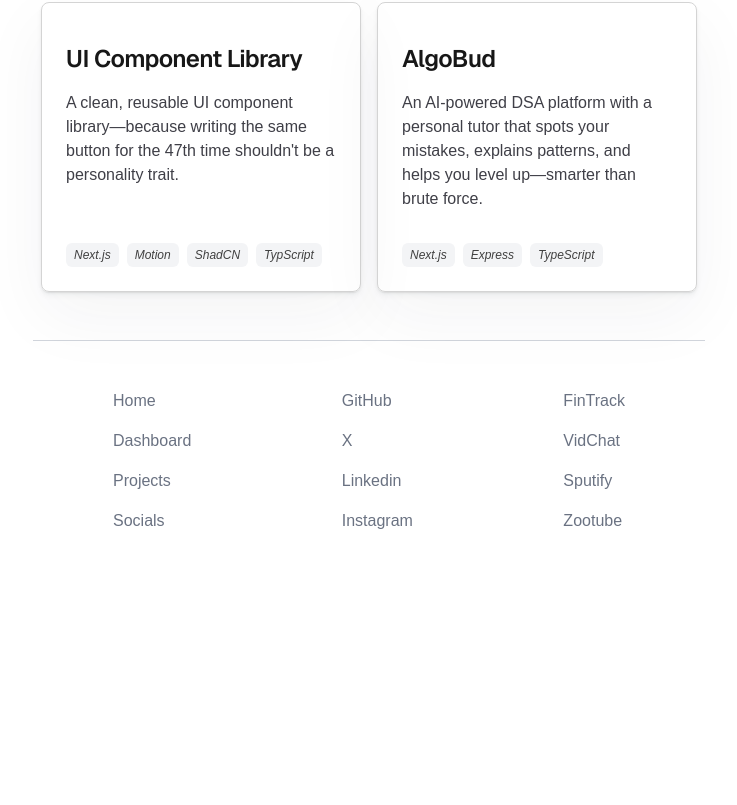
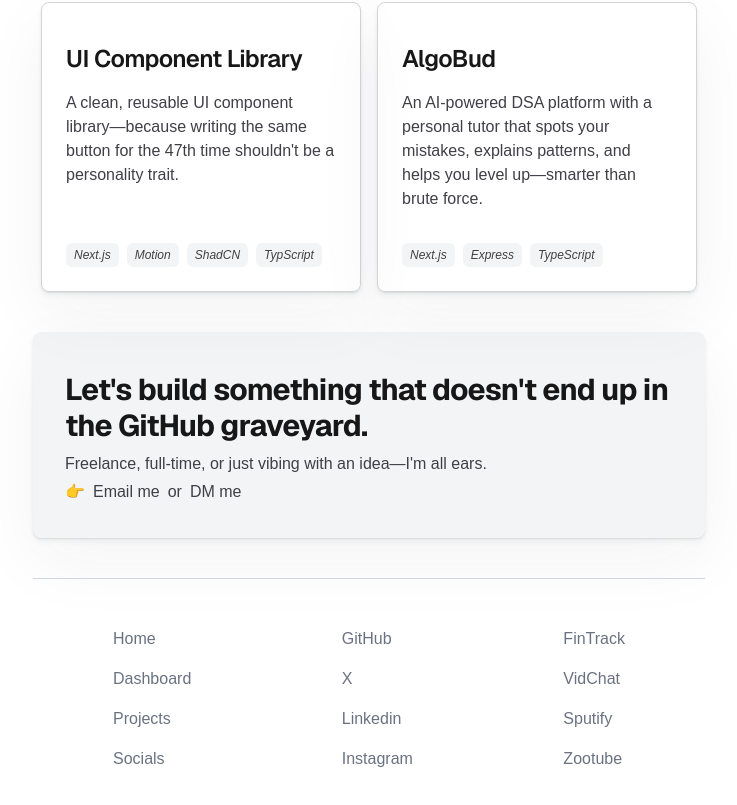
Before and after one commit to M-SaaD-H/portfolio, a Next.js app: page / in a window 1280 px wide. Shown: the part 1342-2147 px from the top of the page, without its empty margins (271-1008 px from the left). Before the commit the page ends 1923 px from the top, so only its background shows below. Built offline with nearby package versions, Linux system fonts and the light colour scheme.

Commit message:
CTA added

```diff
--- a/src/app/page.tsx
+++ b/src/app/page.tsx
@@ -1,12 +1,15 @@
+import React from 'react'
+
+import CTA from '@/components/CTA'
 import Intro from '@/components/Intro'
 import Projects from '@/components/Projects'
-import React from 'react'
 
 const Home = () => {
   return (
     <div>
       <Intro />
       <Projects />
+      <CTA />
     </div>
   )
 }
--- /dev/null
+++ b/src/components/CTA.tsx
@@ -0,0 +1,25 @@
+import React from 'react'
+import Link from 'next/link'
+
+const CTA = () => {
+  return (
+    <div className='my-8 p-8 bg-gray-100 dark:bg-neutral-900 rounded-lg shadow-[0_1px_1px_rgba(0,0,0,0.05),0_4px_6px_rgba(34,42,53,0.04),0_24px_68px_rgba(47,48,55,0.05),0_2px_3px_rgba(0,0,0,0.04)]'>
+      <h1 className='text-3xl font-sans font-bold tracking-tight my-2'>Let's build something that doesn't end up in the GitHub graveyard.</h1>
+      <p className='text-zinc-700 dark:text-zinc-400 my-1'>Freelance, full-time, or just vibing with an idea—I'm all ears.</p>
+      <p className='text-zinc-700 dark:text-zinc-400 flex gap-2'>👉 <CTALink href={'mailto:mohd.saadhaider@gmail.com'} text={'Email me'} /> or <CTALink href={'https://x.com/_MSaaDH'} text={'DM me'} /></p>
+    </div>
+  )
+}
+
+const CTALink = ({ href, text }: { href: string, text: string }) => {
+  return (
+    <div>
+      <Link href={href} className='peer'>
+        {text}
+      </Link>
+      <div className='h-0.5 rounded-4xl w-0 bg-zinc-700 dark:bg-zinc-400 peer-hover:w-full transition-all' />
+    </div>
+  )
+}
+
+export default CTA
```
